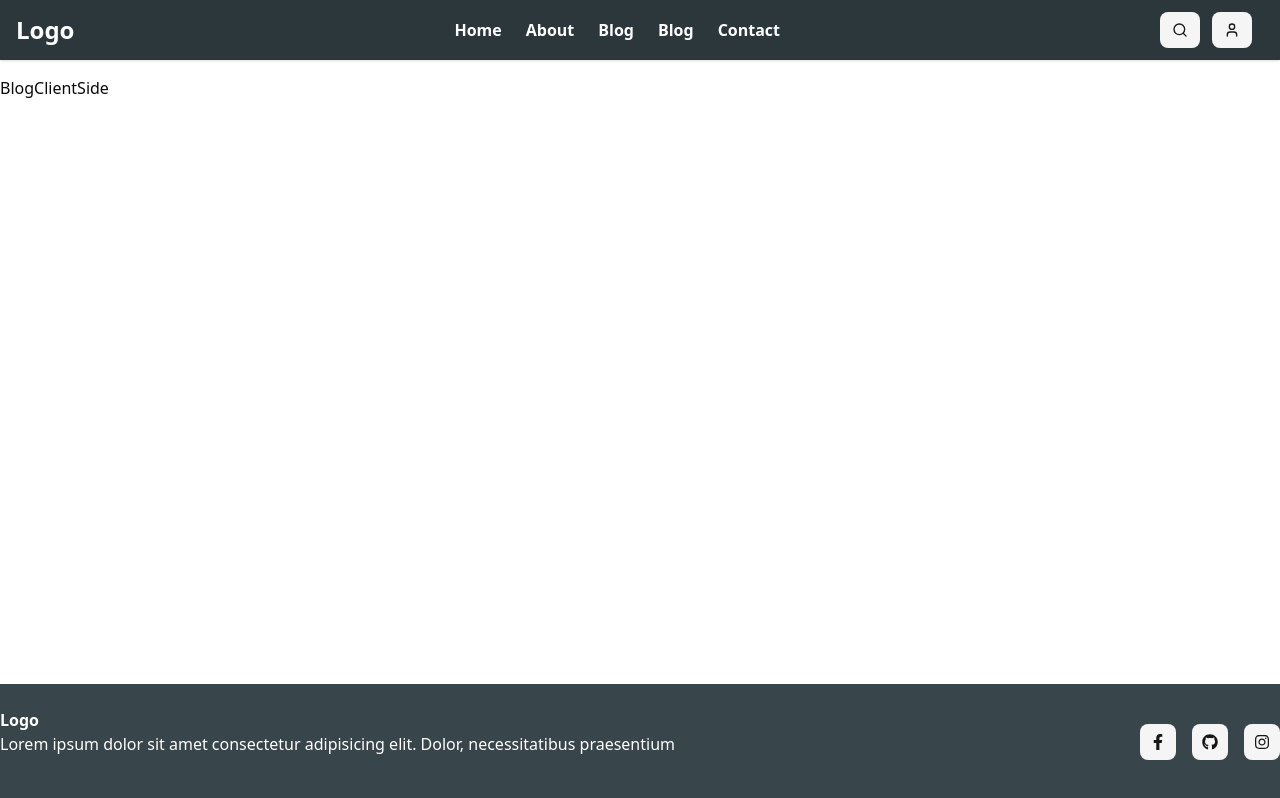
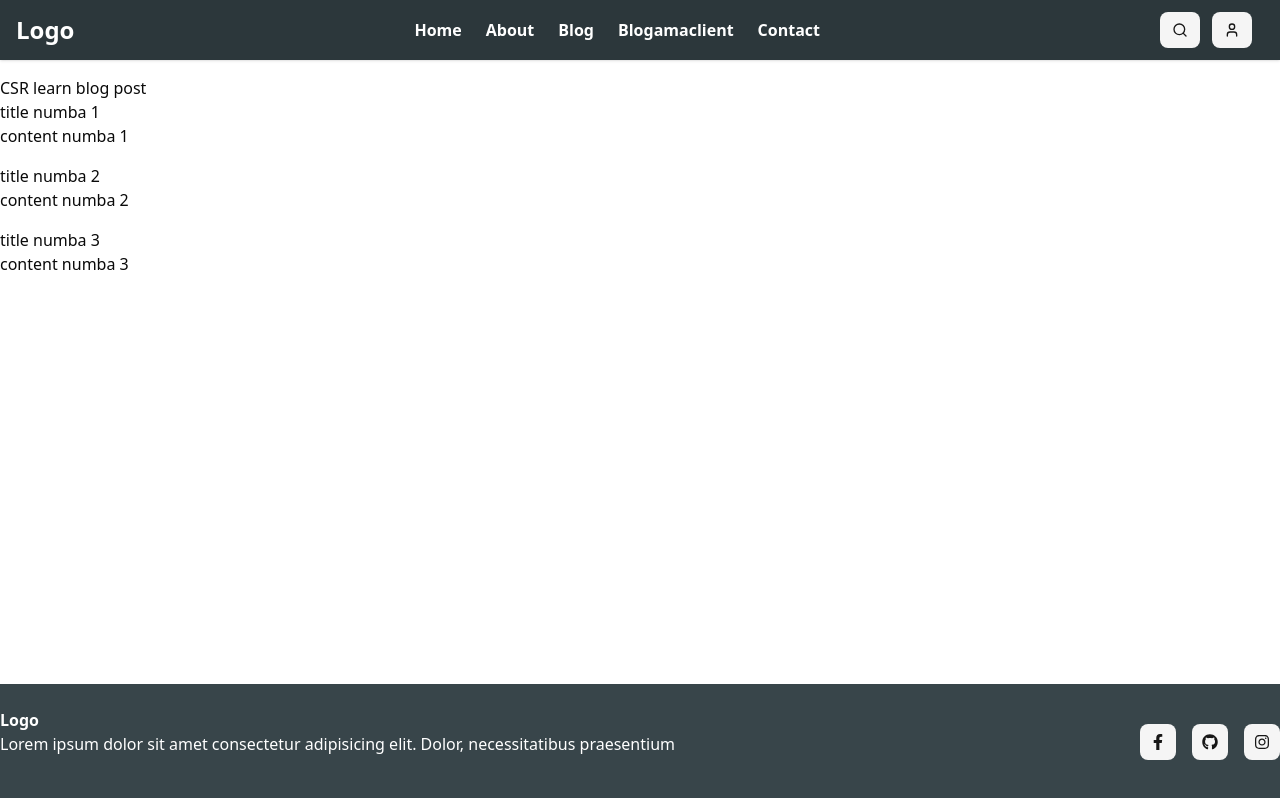
Before and after one commit to KahweB/blogix, a Next.js app: page /blogclientside in a window 1280 px wide. Built offline with nearby package versions, Linux system fonts and the light colour scheme.

Commit message:
learned CSR tried on blog post

```diff
--- a/app/(routes)/blogclientside/page.tsx
+++ b/app/(routes)/blogclientside/page.tsx
@@ -1,8 +1,12 @@
+import BlogList from '@/components/BlogList'
 import React from 'react'
 
 const BlogClientSide = () => {
     return (
-        <div>BlogClientSide</div>
+        <div>
+            <h1>CSR learn blog post</h1>
+            <BlogList />
+        </div>
     )
 }
 
--- /dev/null
+++ b/components/BlogList.tsx
@@ -0,0 +1,34 @@
+"use client"
+
+import React, { useEffect, useState } from 'react'
+
+const BlogList = () => {
+    const [posts, setPosts] = useState([]);
+    useEffect(() => {
+        const fetchPosts = async () => {
+            const res = await fetch("http://localhost:3000/api/blog")
+            const postsData = await res.json();
+            setPosts(postsData);
+        }
+        fetchPosts();
+    }, [])
+
+    return (
+        <div>
+            <ul className='space-y-4'>
+                {posts.map((post: { id: number; title: string; content: string }) => {
+                    const { id, title, content } = post;
+                    return (
+                        <div key={id}>
+                            <h1>{title}</h1>
+                            <p >{content}</p>
+                        </div>
+                    )
+                }
+                )}
+            </ul>
+        </div>
+    )
+}
+
+export default BlogList
--- a/components/layout/header/Header.tsx
+++ b/components/layout/header/Header.tsx
@@ -22,7 +22,7 @@ const Header = () => {
                     <Link href="/" className='text-white font-bold hover:underline'>Home</Link>
                     <Link href="/about" className='text-white font-bold hover:underline'>About</Link>
                     <Link href="/blog" className='text-white font-bold hover:underline'>Blog</Link>
-                    <Link href="/blogclientside" className='text-white font-bold hover:underline'>Blog</Link>
+                    <Link href="/blogclientside" className='text-white font-bold hover:underline'>Blogamaclient</Link>
                     <Link href="/contact" className='text-white font-bold hover:underline'>Contact</Link>
                 </nav>
                 <div className='flex items-center space-x-3'>
```
